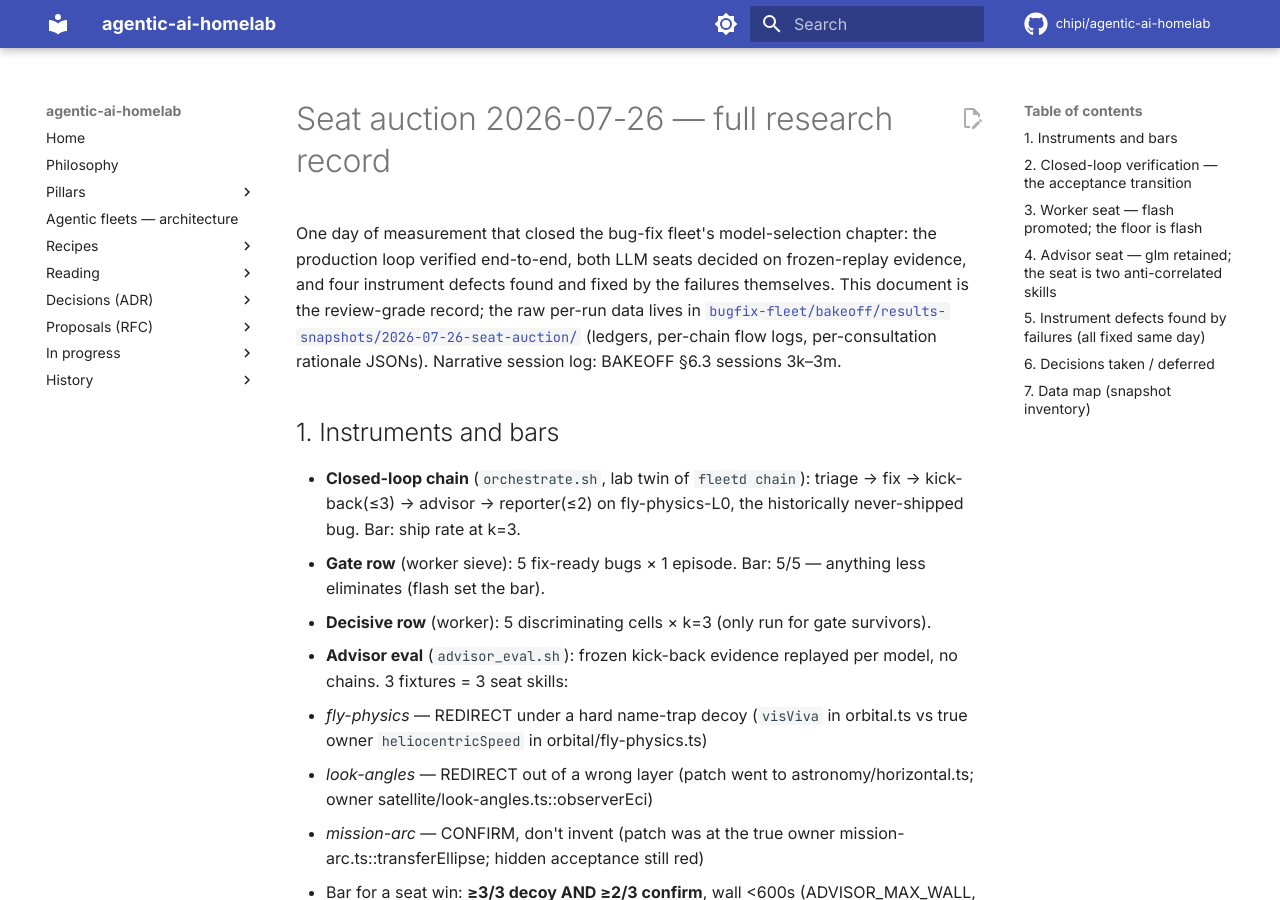
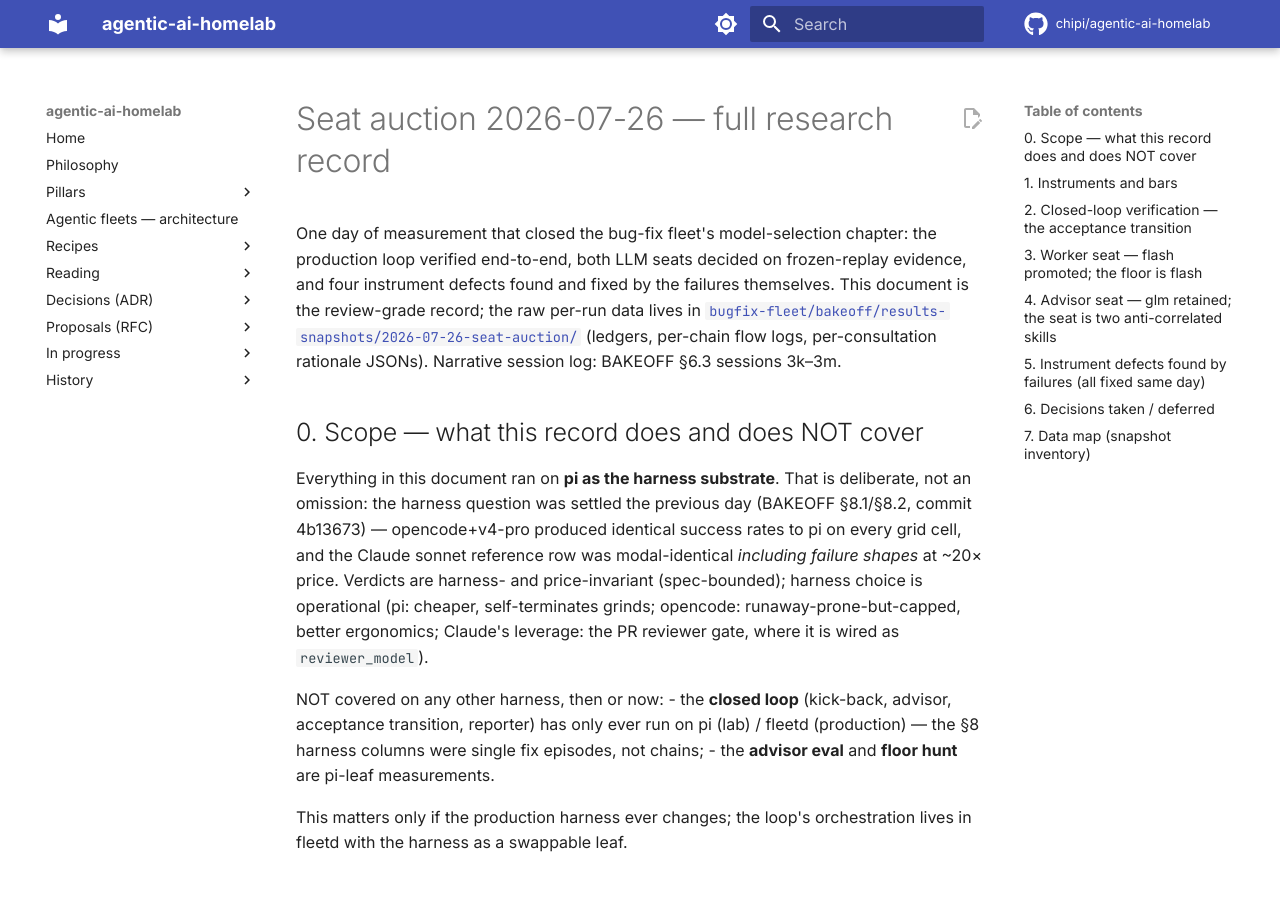
Before and after one commit to chipi/agentic-ai-homelab, an MkDocs documentation site: the page built from docs/wip/seat-auction-2026-07-26-report.md, in a window 1280 px wide and 900 px high. Built offline with MkDocs 1.6.1 and Material for MkDocs 9.7.7, drawn with Linux system fonts in a browser that asks for light colours; comment, search, counter and statistics services are not loaded.

Commit message:
docs(wip): seat-auction report — explicit harness scope section (pi-only; §8.1/8.2 cross-ref)
Co-Authored-By: Claude Fable 5 <noreply@anthropic.com>
Claude-Session: https://claude.ai/code/session_01WThYGP2nTpVk4c44jcbBoZ

```diff
--- a/docs/wip/seat-auction-2026-07-26-report.md
+++ b/docs/wip/seat-auction-2026-07-26-report.md
@@ -8,6 +8,28 @@ raw per-run data lives in
 [`bugfix-fleet/bakeoff/results-snapshots/2026-07-26-seat-auction/`](https://github.com/chipi/agentic-ai-homelab/tree/main/bugfix-fleet/bakeoff/results-snapshots/2026-07-26-seat-auction)
 (ledgers, per-chain flow logs, per-consultation rationale JSONs).
 Narrative session log: BAKEOFF §6.3 sessions 3k–3m.
+
+## 0. Scope — what this record does and does NOT cover
+
+Everything in this document ran on **pi as the harness substrate**. That
+is deliberate, not an omission: the harness question was settled the
+previous day (BAKEOFF §8.1/§8.2, commit 4b13673) — opencode+v4-pro
+produced identical success rates to pi on every grid cell, and the
+Claude sonnet reference row was modal-identical *including failure
+shapes* at ~20× price. Verdicts are harness- and price-invariant
+(spec-bounded); harness choice is operational (pi: cheaper,
+self-terminates grinds; opencode: runaway-prone-but-capped, better
+ergonomics; Claude's leverage: the PR reviewer gate, where it is wired
+as `reviewer_model`).
+
+NOT covered on any other harness, then or now:
+- the **closed loop** (kick-back, advisor, acceptance transition,
+  reporter) has only ever run on pi (lab) / fleetd (production) — the
+  §8 harness columns were single fix episodes, not chains;
+- the **advisor eval** and **floor hunt** are pi-leaf measurements.
+
+This matters only if the production harness ever changes; the loop's
+orchestration lives in fleetd with the harness as a swappable leaf.
 
 ## 1. Instruments and bars
 
```
